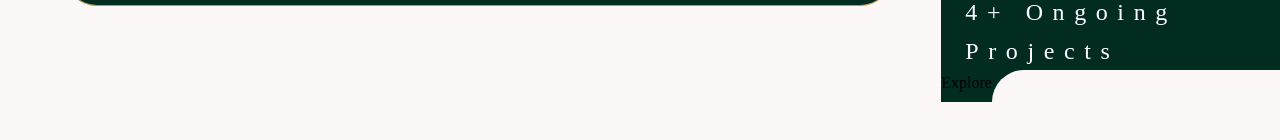
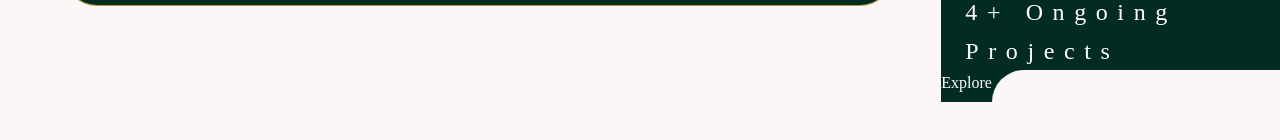
Before and after one commit to Lovethrech/my-main-portfolio, a Vue app: page / in a window 1280 px wide. Shown: the part 1273-1413 px from the top of the page. Built offline with nearby package versions, Linux system fonts and the light colour scheme.

Commit message:
working on the home-about components.

```diff
--- a/src/components/home/about/HomeAboutDescStatsGit.vue
+++ b/src/components/home/about/HomeAboutDescStatsGit.vue
@@ -1,7 +1,7 @@
 <template>
     <div class="home-about-desc-stats-git">
         <a href="https://github.com/Lovethrech" target="_blank" rel="noopener noreferrer" class="link">
-            <p class="home-about-desc-stats-git-name">
+            <p id="home-about-desc-stats-git-name">
                 Explore
             </p>
         </a>
@@ -10,7 +10,9 @@
 
 <style scoped>
 .home-about-desc-stats-git{
-    color: #ffffff;
     font-size: 2vh;
 }
+#home-about-desc-stats-git-name{
+    color: #ffffff;
+}
 </style>
```
